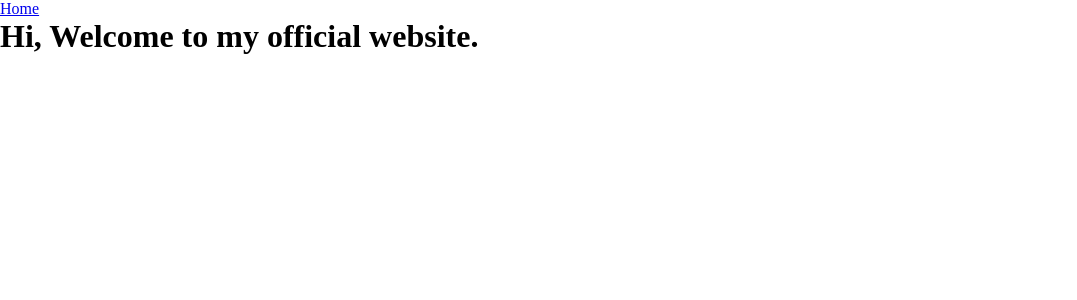
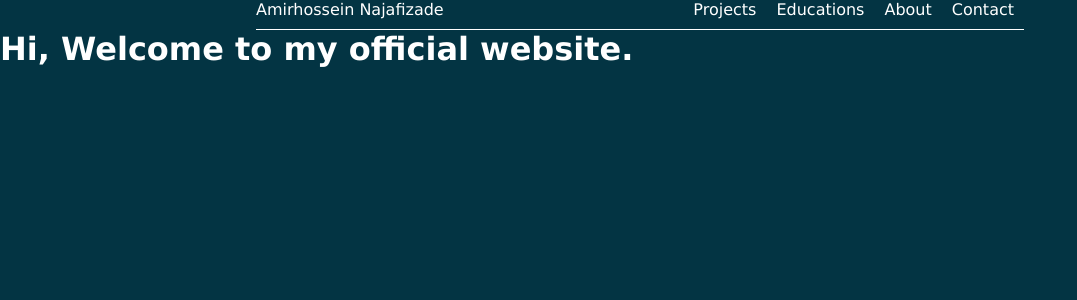
Before and after one commit to amirhnajafiz/kafka, a Vue app in the folder front-end/: page / in a window 1280 px wide. Shown: the top 300 px of the page, without its empty margins (0-1077 px from the left). Built offline with nearby package versions, Linux system fonts and the light colour scheme.

Commit message:
fix: header

```diff
--- a/front-end/src/assets/base.css
+++ b/front-end/src/assets/base.css
@@ -1,6 +1,16 @@
 /* base styles */
 * {
+  /* box sizing */
   margin: 0;
   padding: 0;
   box-sizing: border-box;
+  /* main colors */
+  background-color: rgb(3, 52, 67);
+  color: #ffffff;
+  /* font */
+  font-family:'Lucida Sans', 'Lucida Sans Regular', 'Lucida Grande', 'Lucida Sans Unicode', Geneva, Verdana, sans-serif;
 }
+
+body {
+  min-height: 100vh;
+}
--- a/front-end/src/components/Header.vue
+++ b/front-end/src/components/Header.vue
@@ -1,17 +1,50 @@
 <template>
-  <header>
-    <nav>
-      <RouterLink to="/">Home</RouterLink>
+  <header class="header">
+    <nav class="nav">
+      <RouterLink class="select" to="/">Amirhossein Najafizade</RouterLink>
+      <div>
+        <RouterLink class="link select" to="/">Projects</RouterLink>
+        <RouterLink class="link select" to="/">Educations</RouterLink>
+        <RouterLink class="link select" to="/">About</RouterLink>
+        <RouterLink class="link select" to="/">Contact</RouterLink>
+      </div>
     </nav>
   </header>
 </template>
 
 <script>
 export default {
-  name: "Header"
-}
+  name: "Header",
+};
 </script>
 
 <style scoped>
+a {
+  text-decoration: none;
+}
 
+.header {
+  width: 100%;
+}
+
+.nav {
+  width: 60%;
+  margin: 0 auto;
+  padding: 0 0 10px;
+
+  display: flex;
+  flex-direction: row;
+  flex-wrap: wrap;
+  justify-content: space-between;
+
+  border-bottom: 1px solid #ffffff;
+}
+
+.link {
+  margin: 0 10px;
+}
+
+.select:hover {
+  color: #aaaaaa;
+}
 </style>
```
